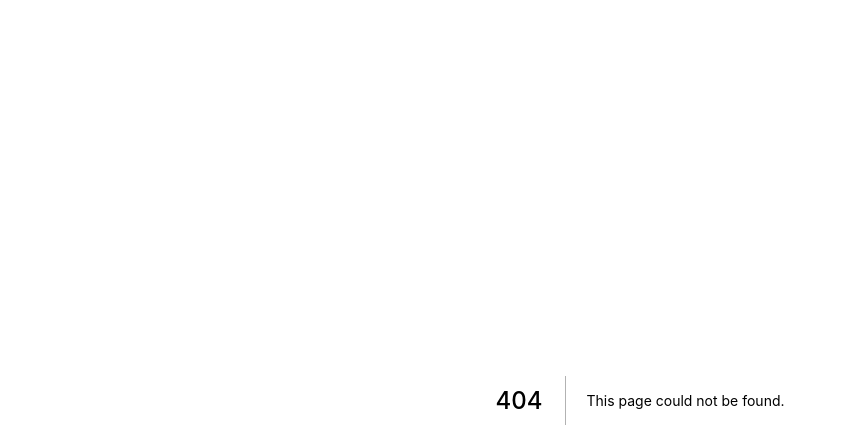
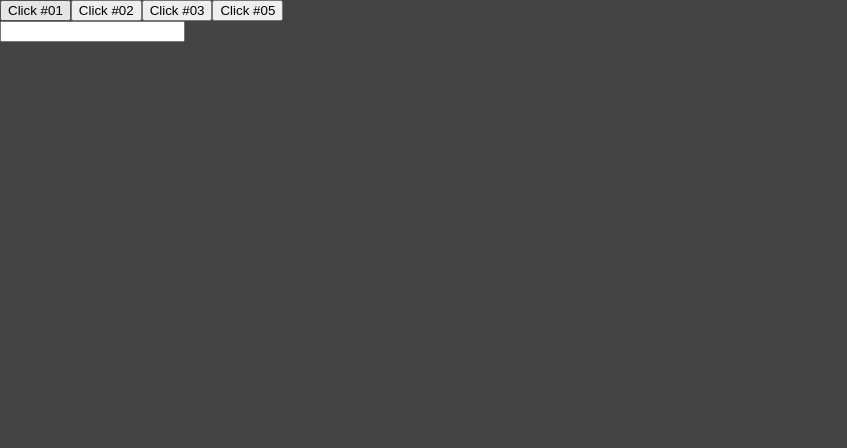
Before and after one commit to feliperromao/curso-next-co3r-exercicios, a Next.js app: page /basicos/botao in a window 1280 px wide. Before the commit this address had no page. Shown: the top 448 px of the page, without its empty margins (0-847 px from the left). Built offline with nearby package versions, Linux system fonts and the light colour scheme.

Commit message:
chamando funções a partir de eventos

```diff
--- /dev/null
+++ b/pages/basicos/botao.jsx
@@ -0,0 +1,26 @@
+function acao1() {
+    console.log("Ação 1")
+}
+
+export default function botao() {
+    function acao2() {
+        console.log("Ação 2")
+    }
+
+    function acao5(e) {
+        console.log(e)
+    }
+
+    return (
+        <div>
+            <button onClick={acao1}>Click #01</button>
+            <button onClick={acao2}>Click #02</button>
+            <button onClick={() => console.log('Ação 3')}>Click #03</button>
+            <button onClick={acao5}>Click #05</button>
+
+            <div>
+                <input type="text" onChange={e => console.log(e.target.value)} />
+            </div>
+        </div>
+    )
+}
```
